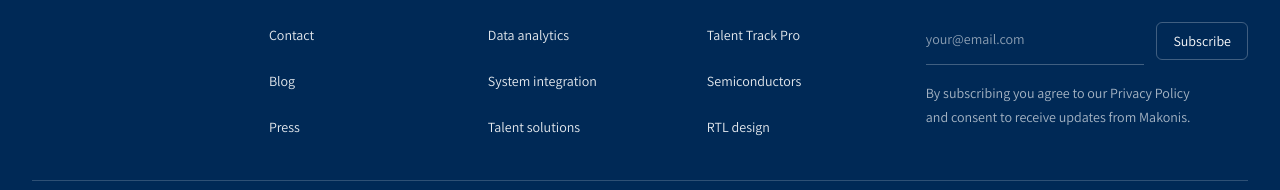
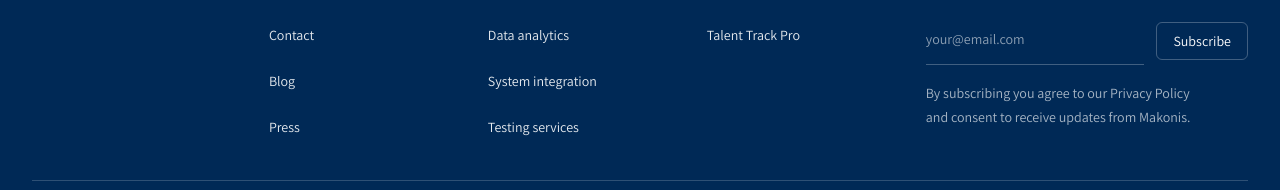
Before and after one commit to sankeerth-m-p/makonis_website_new, a React (Vite) app: page / in a window 1280 px wide. Shown: the part 7987-8177 px from the top of the page. Built offline with nearby package versions, Linux system fonts and the light colour scheme.

Commit message:
Update navigation and footer layout

```diff
--- a/src/components/Navbar.jsx
+++ b/src/components/Navbar.jsx
@@ -1,8 +1,8 @@
 import { useState, useEffect, useRef } from 'react'
 import Button from './Button.jsx'
+import { megaMenus, navigation } from '../config/designTokens.js'
+import useAppRoute from './routing/useAppRoute.jsx'
 import { useContactModal } from './contact/ContactModalContext.js'
-import useAppRoute from './routing/useAppRoute.jsx'
-import { megaMenus, navigation } from '../config/designTokens.js'
 
 function ChevronDownIcon() {
   return (
@@ -88,19 +88,23 @@ function MegaMenuCard({ item, compact = false }) {
 }
 
 function Navbar() {
-  const { openContactOptions } = useContactModal()
   const { pathname } = useAppRoute()
   const isHomepage = pathname === '/'
+  const { openContactOptions } = useContactModal()
+
   const [isOpen, setIsOpen] = useState(false)
   const [isVisible, setIsVisible] = useState(true)
   const [isHeroTop, setIsHeroTop] = useState(isHomepage)
   const [activeDropdown, setActiveDropdown] = useState(null)
+  const [renderedDropdown, setRenderedDropdown] = useState(null)
+  const [isDropdownOpen, setIsDropdownOpen] = useState(false)
 
   const headerRef = useRef(null)
   const lastScrollY = useRef(0)
   const ticking = useRef(false)
-  const shouldUseHeroDetection = isHomepage
-  const forceWhiteChrome = !shouldUseHeroDetection || !isHeroTop || Boolean(activeDropdown)
+  const dropdownCloseTimer = useRef(null)
+  const dropdownOpenFrame = useRef(null)
+  const forceWhiteChrome = !isHomepage || !isHeroTop || Boolean(activeDropdown)
   const chromeClass = 'bg-white/60 backdrop-blur-md'
   const navTextClass = forceWhiteChrome
     ? 'text-black hover:text-makonis-blue'
@@ -115,9 +119,11 @@ function Navbar() {
         requestAnimationFrame(() => {
           const currentScrollY = window.scrollY
 
-          // ✅ HERO DETECTION
-          const isAtHero = currentScrollY < window.innerHeight * 0.9
-          setIsHeroTop(isAtHero)
+          if (isHomepage) {
+            setIsHeroTop(currentScrollY < 40)
+          } else {
+            setIsHeroTop(false)
+          }
 
           // ✅ EXISTING SHOW/HIDE LOGIC
           if (currentScrollY < 10) {
@@ -138,14 +144,10 @@ function Navbar() {
       }
     }
 
-    if (shouldUseHeroDetection) {
-      window.addEventListener('scroll', handleScroll, { passive: true })
-      handleScroll()
-      return () => window.removeEventListener('scroll', handleScroll)
-    }
-
-    return undefined
-  }, [shouldUseHeroDetection])
+    window.addEventListener('scroll', handleScroll, { passive: true })
+    handleScroll()
+    return () => window.removeEventListener('scroll', handleScroll)
+  }, [isHomepage])
 
   useEffect(() => {
     const handlePointerDown = (event) => {
@@ -170,7 +172,44 @@ function Navbar() {
     }
   }, [])
 
-  const activeMenu = activeDropdown ? megaMenus[activeDropdown] : null
+  useEffect(() => {
+    if (dropdownCloseTimer.current) {
+      window.clearTimeout(dropdownCloseTimer.current)
+      dropdownCloseTimer.current = null
+    }
+
+    if (dropdownOpenFrame.current) {
+      window.cancelAnimationFrame(dropdownOpenFrame.current)
+      dropdownOpenFrame.current = null
+    }
+
+    if (activeDropdown) {
+      setRenderedDropdown(activeDropdown)
+      dropdownOpenFrame.current = window.requestAnimationFrame(() => {
+        setIsDropdownOpen(true)
+      })
+      return () => {
+        if (dropdownOpenFrame.current) {
+          window.cancelAnimationFrame(dropdownOpenFrame.current)
+          dropdownOpenFrame.current = null
+        }
+      }
+    }
+
+    setIsDropdownOpen(false)
+    dropdownCloseTimer.current = window.setTimeout(() => {
+      setRenderedDropdown(null)
+    }, 300)
+
+    return () => {
+      if (dropdownCloseTimer.current) {
+        window.clearTimeout(dropdownCloseTimer.current)
+        dropdownCloseTimer.current = null
+      }
+    }
+  }, [activeDropdown])
+
+  const activeMenu = renderedDropdown ? megaMenus[renderedDropdown] : null
   const logoStyle = {
     filter: forceWhiteChrome ? 'none' : 'brightness(0) invert(1)',
   }
@@ -195,7 +234,7 @@ function Navbar() {
             <img
               src="/makonisLogo.png"
               alt="Makonis"
-              className="h-[52px] w-auto object-contain transition"
+              className="h-12 w-auto object-contain transition"
               style={logoStyle}
             />
           </a>
@@ -236,7 +275,9 @@ function Navbar() {
 
         {/* RIGHT */}
         <div className="hidden items-center gap-5 lg:flex">
-          <Button variant="light" onClick={openContactOptions}>Talk to an Expert</Button>
+          <Button variant="light" onClick={openContactOptions}>
+            Talk to an Expert
+          </Button>
 
           <button
             type="button"
@@ -280,7 +321,14 @@ function Navbar() {
 
       {/* DESKTOP MEGA MENU */}
       {activeMenu ? (
-        <div className={`hidden min-h-[40vh] border-t  border-black/10 ${chromeClass} shadow-[0_8px_20px_rgba(0,0,0,0.04)] lg:block`}>
+        <div
+          className={`hidden min-h-[40vh] border-t border-black/10 ${chromeClass} shadow-[0_8px_20px_rgba(0,0,0,0.04)] transition-[opacity,transform] duration-300 ease-in-out lg:block`}
+          style={{
+            opacity: isDropdownOpen ? 1 : 0,
+            transform: isDropdownOpen ? 'translateY(0)' : 'translateY(-8px)',
+            pointerEvents: isDropdownOpen ? 'auto' : 'none',
+          }}
+        >
           <div className="container-default py-10">
             <div className={`grid gap-8 ${menuGridClass}`}>
               <div>
--- a/src/components/sections/Footer.jsx
+++ b/src/components/sections/Footer.jsx
@@ -9,15 +9,31 @@ function SocialIcon({ label }) {
 const footerColumns = [
   {
     title: 'Company',
-    links: ['About us', 'Careers', 'Contact', 'Blog', 'Press'],
+    links: [
+      { label: 'About us', href: '/about' },
+      { label: 'Careers', href: '/careers' },
+      { label: 'Contact', href: '/contact' },
+      { label: 'Blog', href: '/' },
+      { label: 'Press', href: '/' },
+    ],
   },
   {
     title: 'Services',
-    links: ['AI development', 'IoT solutions', 'Data analytics', 'System integration', 'Talent solutions'],
+    links: [
+      { label: 'AI development', href: '/services/ai' },
+      { label: 'IoT solutions', href: '/services/iot' },
+      { label: 'Data analytics', href: '/services/data' },
+      { label: 'System integration', href: '/services/integration' },
+      { label: 'Testing services', href: '/services/testing' },
+    ],
   },
   {
     title: 'Products',
-    links: ['Mako Plus', 'Trading Intelligence', 'Talent Track Pro', 'Semiconductors', 'RTL design'],
+    links: [
+      { label: 'Mako Plus', href: '/platforms/mako-plus' },
+      { label: 'Trading Intelligence', href: '/platforms/trading-intelligence' },
+      { label: 'Talent Track Pro', href: '/platforms/talent-track-pro' },
+    ],
   },
 ]
 
@@ -30,7 +46,7 @@ function Footer() {
       <div className="container-default py-12 md:py-14">
         <div className="grid gap-12 sm:grid-cols-2 lg:grid-cols-[1.1fr_1fr_1fr_1fr_1.8fr] lg:gap-10">
           <div className="flex justify-center sm:col-span-2 sm:justify-start lg:col-span-1 lg:items-start">
-            <a href="#" className="inline-flex items-center justify-center">
+            <a href="/" className="inline-flex items-center justify-center">
               <img
                 src="/makonisLogo.png"
                 alt="Makonis"
@@ -45,12 +61,12 @@ function Footer() {
 
               <ul className="mt-4 space-y-3 sm:mt-5 sm:space-y-4">
                 {column.links.map((link) => (
-                  <li key={link}>
+                  <li key={link.label}>
                     <a
-                      href="#"
+                      href={link.href}
                       className="text-sm text-makonis-white/90 transition hover:text-makonis-white"
                     >
-                      {link}
+                      {link.label}
                     </a>
                   </li>
                 ))}
@@ -96,7 +112,7 @@ function Footer() {
                 {legalLinks.map((link) => (
                   <a
                     key={link}
-                    href="#"
+                    href="/"
                     className="text-[15px] text-makonis-white/90 underline-offset-4 transition hover:text-makonis-white hover:underline"
                   >
                     {link}
@@ -109,7 +125,7 @@ function Footer() {
               {socialLinks.map((label) => (
                 <a
                   key={label}
-                  href="#"
+                  href="/"
                   className="inline-flex items-center justify-center text-makonis-white transition hover:opacity-70"
                 >
                   <SocialIcon label={label} />
```
